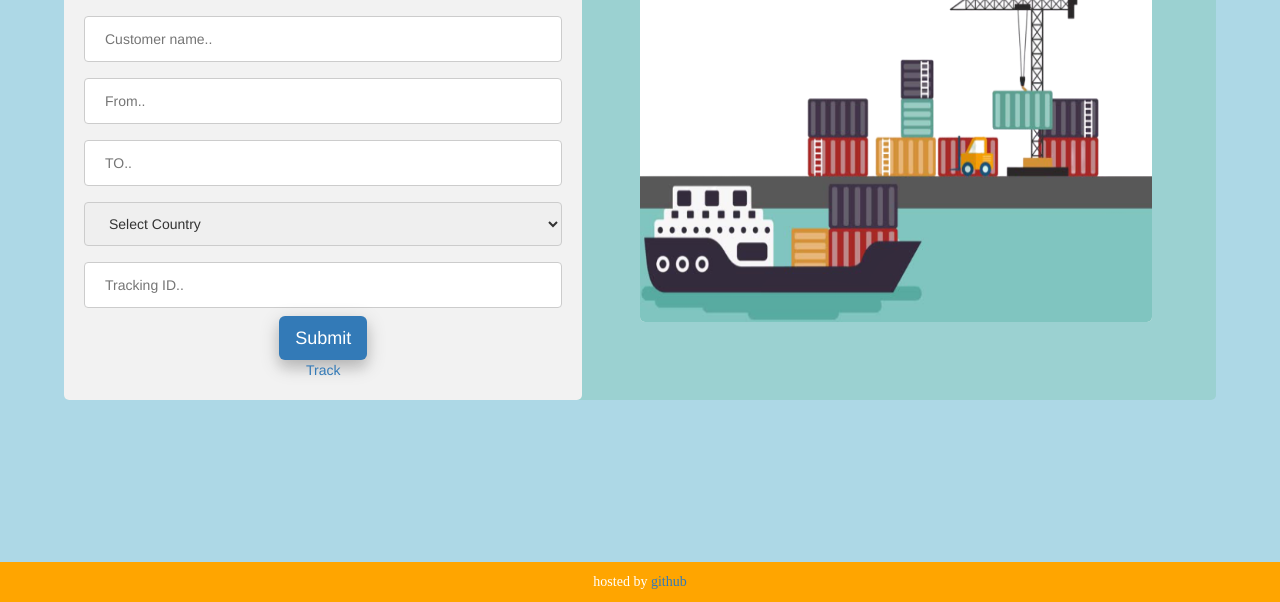
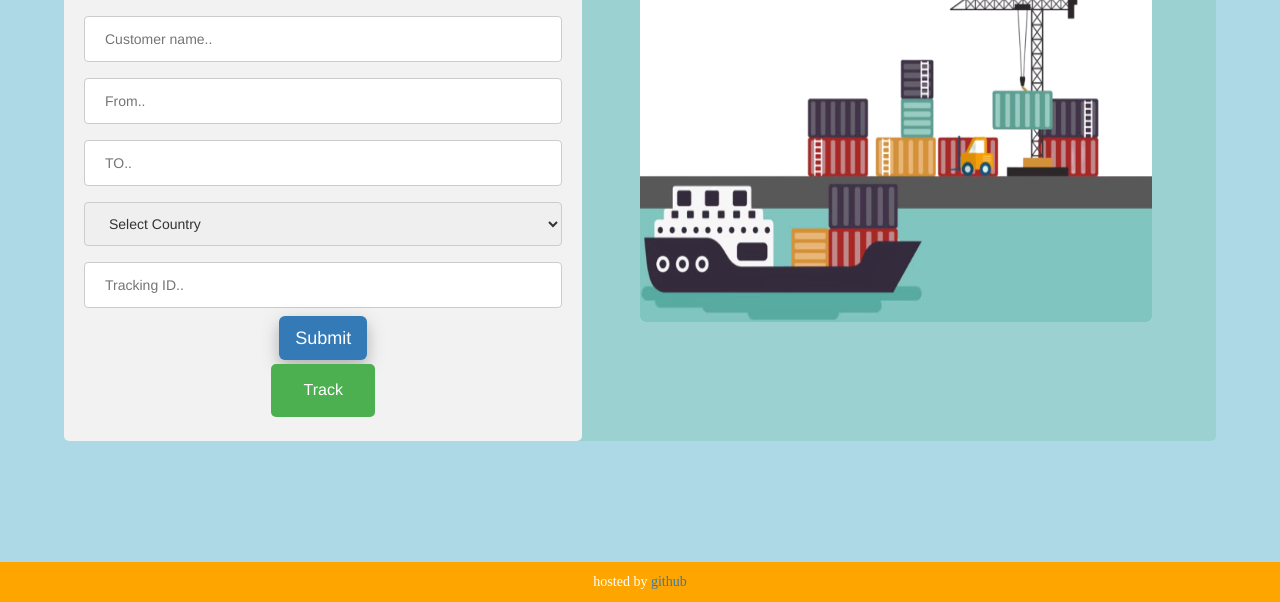
Before and after one commit to ankurvarma58/container_data_entry, a plain HTML site: page index.html in a window 1280 px wide. Shown: the part 198-800 px from the top of the page. Drawn offline with nearby package versions, Linux system fonts and the light colour scheme.

Commit message:
Update style.css

```diff
--- a/styles/style.css
+++ b/styles/style.css
@@ -60,6 +60,20 @@ img {
     font-family: serif;
 }
 
+.button {
+  background-color: #4CAF50;
+  border: none;
+  color: white;
+  padding: 15px 32px;
+  text-align: center;
+  text-decoration: none;
+  display: inline-block;
+  font-size: 16px;
+  margin: 4px 2px;
+  cursor: pointer;
+  border-radius: 5px;
+}
+
 .boxt{
 
 }
```
